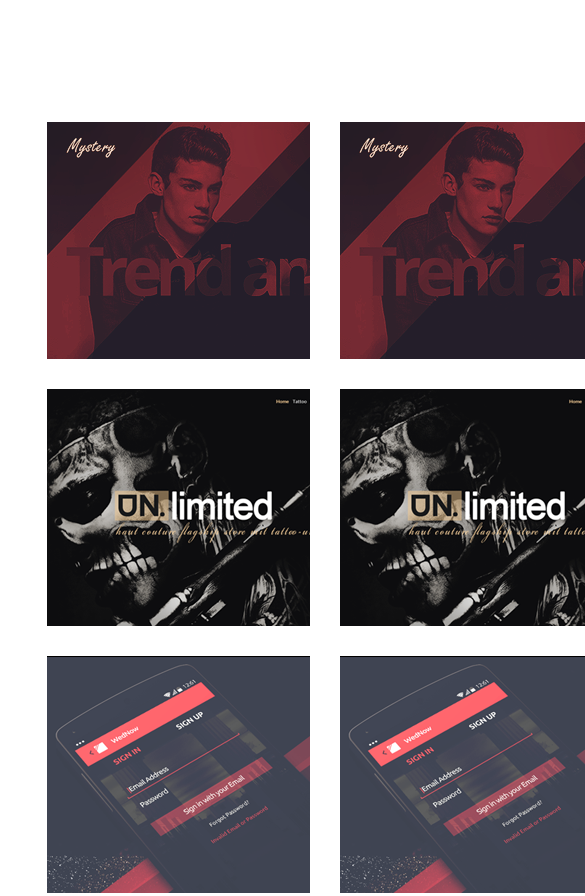
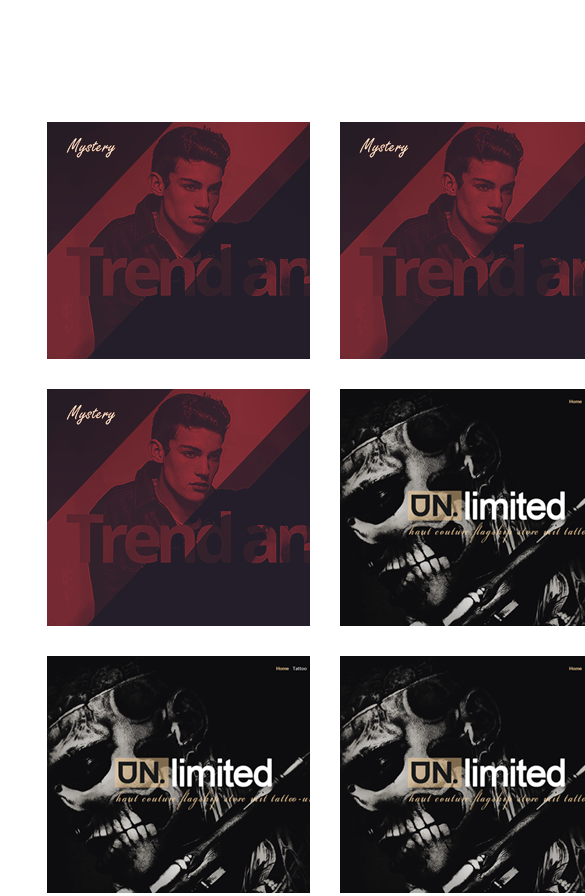
Before and after one commit to Belousk/Mycompany, a plain HTML site: page index.html in a window 390 px wide. Shown: the part 6440-7336 px from the top of the page, 585 px wide, since content can reach past the window. Drawn offline with Linux system fonts and the light colour scheme.

Commit message:
Update style.css

```diff
--- a/style.css
+++ b/style.css
@@ -578,7 +578,7 @@ footer{
 	.main_work .gallery{
 		padding: 0;
 		display: grid;
-		grid-template-rows: 1fr 1fr 1fr;
+		grid-template-columns: 1fr 1fr 1fr;
 		grid-gap: 30px;
 	}
 	.gallery img:not(:nth_child(4n+1)){
```
